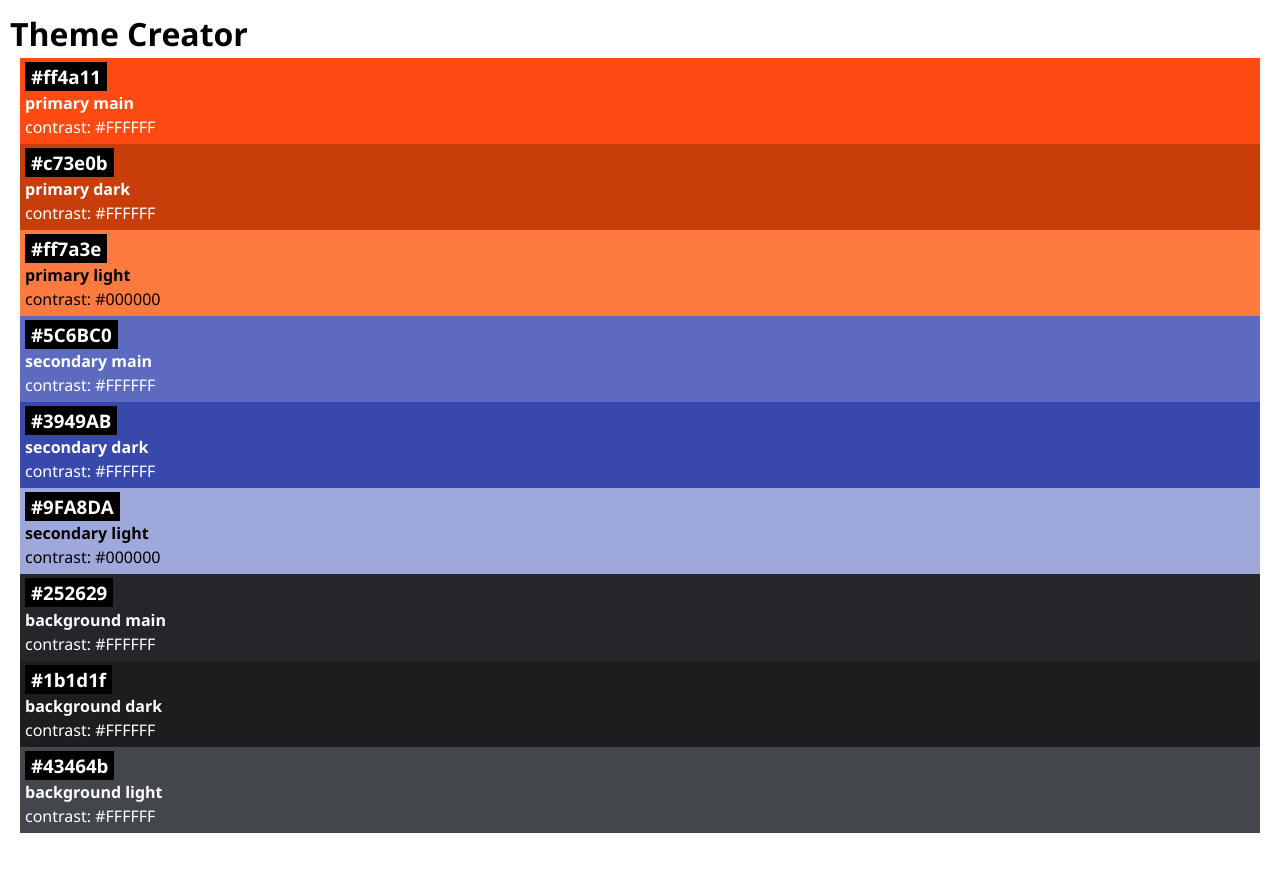
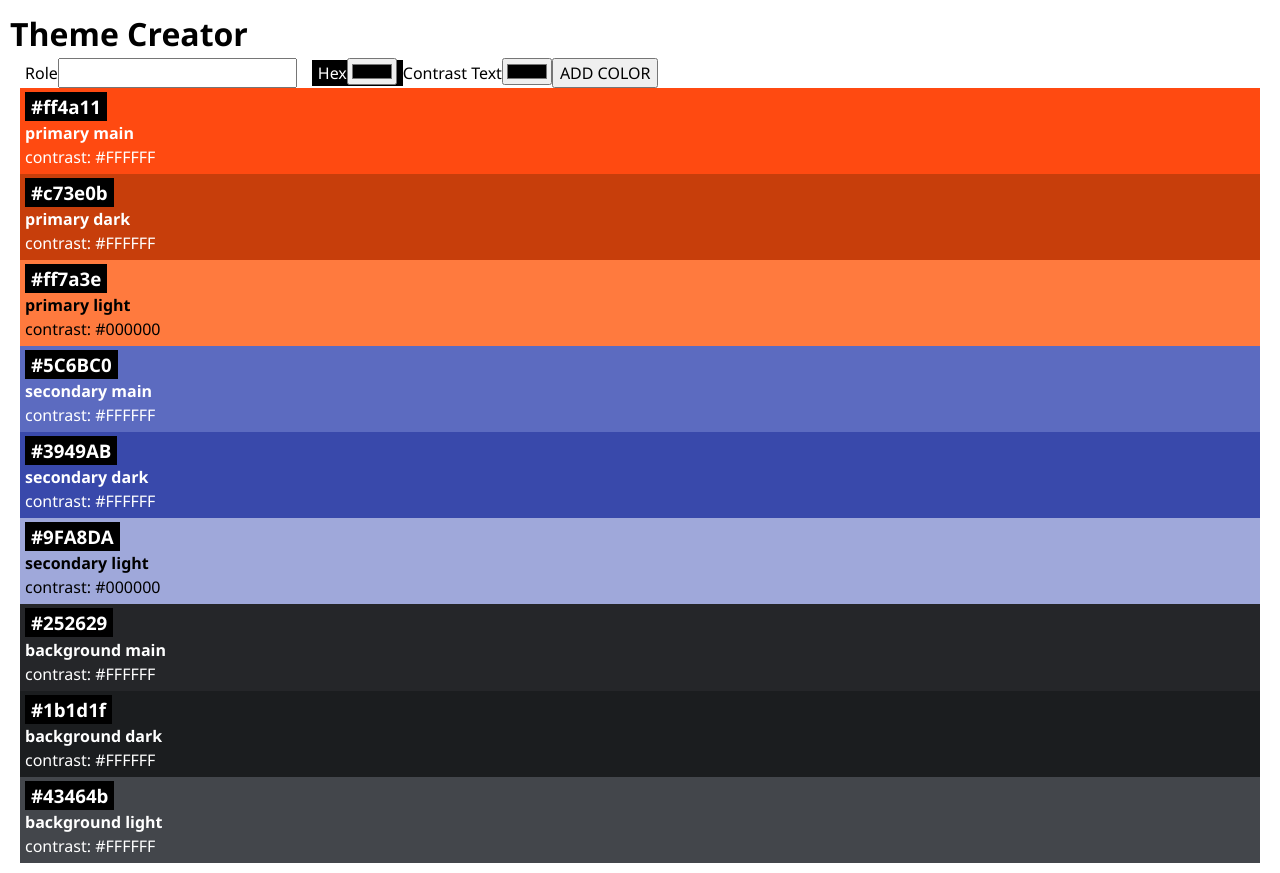
Before and after one commit to MarialeAlbrecht/project-4-theme-creator, a React (Vite) app: page / in a window 1280 px wide. Before the commit the page ends 843 px from the top, so only its background shows below. Built offline with nearby package versions, Linux system fonts and the light colour scheme.

Commit message:
imported the ColorForm function to the App.jsx

```diff
--- a/src/App.jsx
+++ b/src/App.jsx
@@ -1,12 +1,13 @@
 import { initialColors } from "./lib/colors";
 import Color from "./Components/Color/Color";
+import ColorForm from "./Components/Color/Colorform";
 import "./App.css";
 
 function App() {
   return (
     <>
       <h1>Theme Creator</h1>
-
+      <ColorForm />
       {initialColors.map((color) => {
         return <Color key={color.id} color={color} />;
       })}
```
